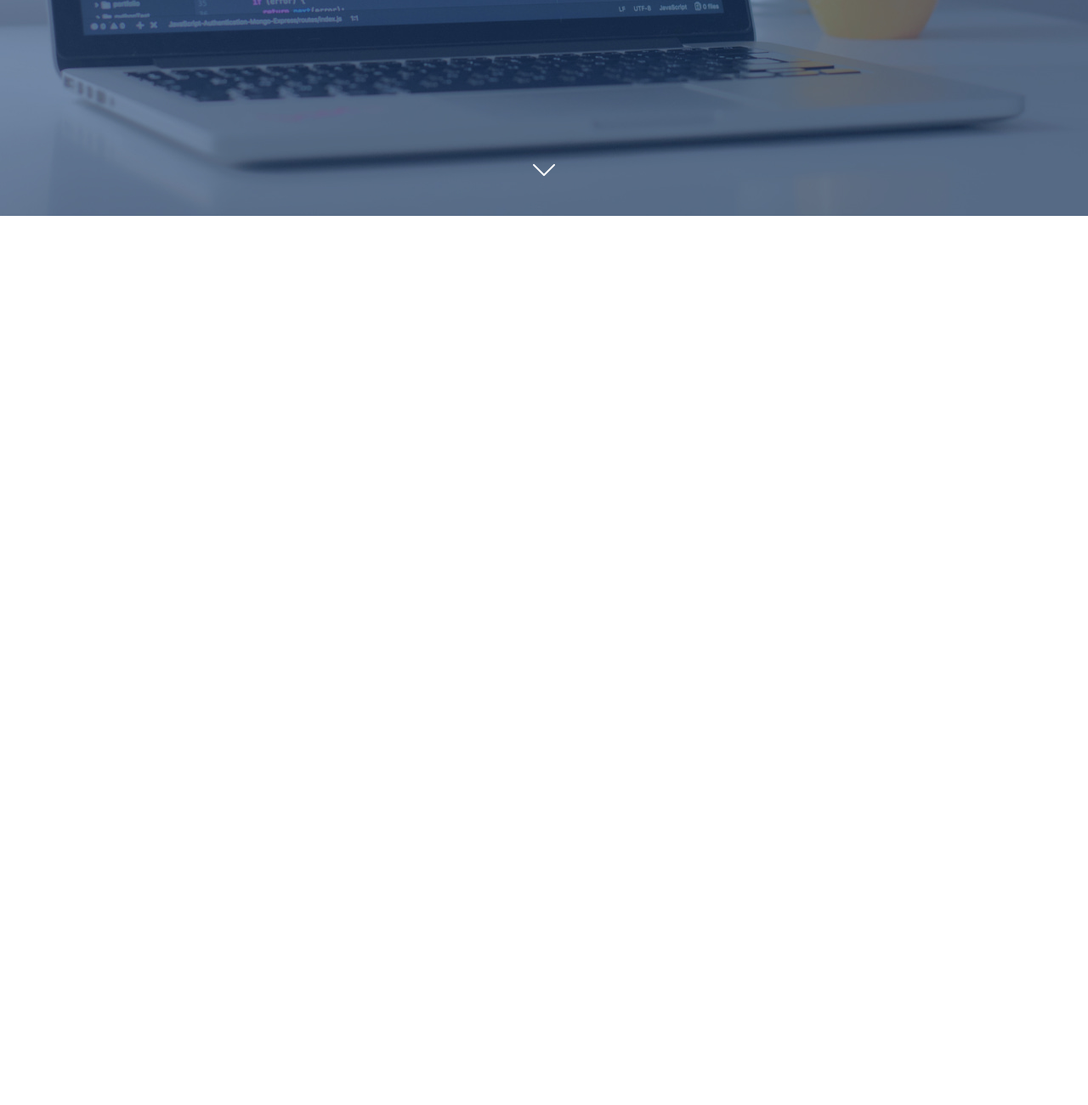
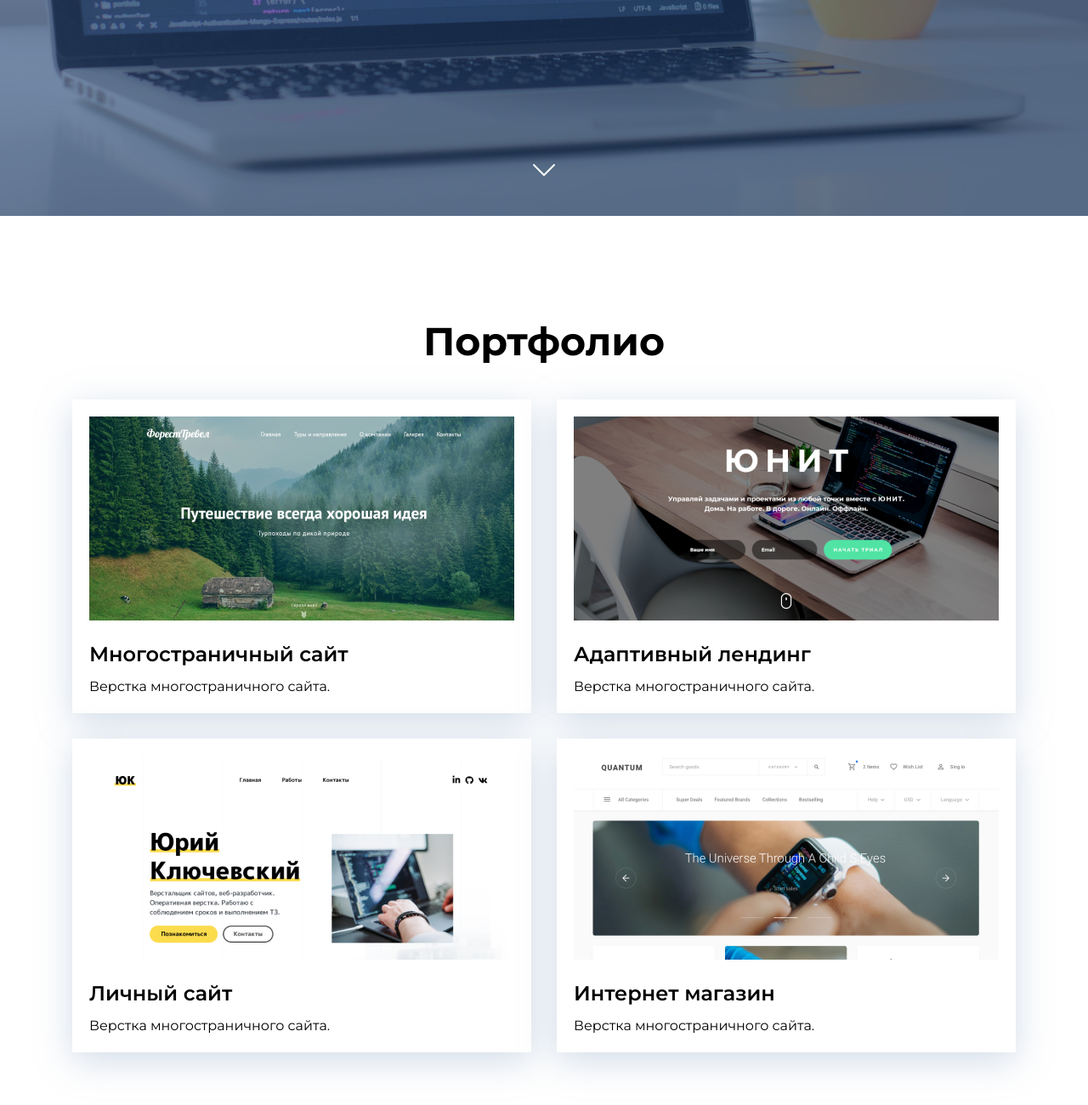
Before and after one commit to DmitriyFox/portfolio, a website: page index.html in a window 1280 px wide. Shown: the part 546-1846 px from the top of the page at 85% size. Before the commit the page ends 800 px from the top, so only its background shows below. Drawn offline with Linux system fonts and the light colour scheme.

Commit message:
create portfolio block.

```diff
--- a/css/main.css
+++ b/css/main.css
@@ -1,7 +1,16 @@
+* {
+  box-sizing: border-box;
+}
 body {
   margin: 0;
   font-family: "Montserrat", sans-serif;
 }
+.container {
+  max-width: 1110px;
+  margin: 0 auto;
+}
+/* header */
+
 .header {
   position: relative;
 
@@ -28,14 +37,14 @@ body {
   background-size: cover;
 }
 .header-title {
-  font-weight: bold;
+  font-weight: 700;
   font-size: 56px;
   line-height: 130%;
   text-align: center;
   color: #ffffff;
 }
 .header-subtitle {
-  font-weight: bold;
+  font-weight: 700;
   font-size: 16px;
   line-height: 150%;
   text-align: center;
@@ -52,3 +61,51 @@ body {
   left: 50%;
   transform: translate(-50%, 0);
 }
+/* // header */
+
+.portfolio {
+  padding-top: 80px;
+  padding-bottom: 115px;
+}
+.portfolio-header {
+  font-weight: 700;
+  font-size: 46px;
+  line-height: 130%;
+  text-align: center;
+  color: #000000;
+}
+.portfolio-cards-wrapper {
+  display: flex;
+  flex-wrap: wrap;
+  justify-content: space-between;
+}
+.card {
+  max-width: 540px;
+  margin-bottom: 30px;
+  padding: 20px;
+  background-color: #fff;
+  box-shadow: 0px 10px 40px rgba(126, 155, 189, 0.35);
+}
+.card:last-child,
+.card:nth-last-child(2) {
+  margin-bottom: 0;
+}
+.card-img {
+  margin-bottom: 20px;
+}
+.card-title {
+  margin: 0;
+  margin-bottom: 13px;
+  font-weight: 600;
+  font-size: 24px;
+  line-height: 130%;
+  color: #000000;
+}
+.card p {
+  margin: 0;
+  font-size: 16px;
+  line-height: 130%;
+  color: #000000;
+}
+
+/* // portfolio */
--- a/index.html
+++ b/index.html
@@ -17,7 +17,44 @@
     <div class="header">
         <h1 class="header-title">Дмитрий Лисин</h1>
         <p class="header-subtitle">фрилансер, веб-разработчик, создание сайтов</p>
-        <img class="header-arrow" src="./img/header/header-arrow.svg" alt="arrow">
+        <div class="header-arrow">
+            <img src="./img/header/chevron-down.svg" alt="Arrow">
+        </div>
+    </div>
+    <!-- // header -->
+
+    <div class="portfolio">
+        <div class="container">
+            <h2 class="portfolio-header">Портфолио</h2>
+
+            <div class="portfolio-cards-wrapper">
+                <!-- // card -->
+                <div class="card">
+                    <img class="card-img" src="./img/portfolio/forest.jpg" alt="forest site">
+                    <h3 class="card-title">Многостраничный сайт</h3>
+                    <p>Верстка многостраничного сайта.</p>
+                </div>
+                <!-- // card -->
+                <div class="card">
+                    <img class="card-img" src="./img/portfolio/unit.jpg" alt="forest site">
+                    <h3 class="card-title">Адаптивный лендинг</h3>
+                    <p>Верстка многостраничного сайта.</p>
+                </div>
+                <!-- // card -->
+                <div class="card">
+                    <img class="card-img" src="./img/portfolio/portfolio.jpg" alt="forest site">
+                    <h3 class="card-title">Личный сайт</h3>
+                    <p>Верстка многостраничного сайта.</p>
+                </div>
+                <!-- // card -->
+                <div class="card">
+                    <img class="card-img" src="./img/portfolio/quantum.jpg" alt="forest site">
+                    <h3 class="card-title">Интернет магазин</h3>
+                    <p>Верстка многостраничного сайта.</p>
+                </div>
+                <!-- // card  -->
+            </div>
+        </div>
     </div>
 
 </body>
```
Also changed, not shown: img/header/chevron-down.svg (renamed from img/header/header-arrow.svg), img/portfolio/forest.jpg (added), img/portfolio/portfolio.jpg (added), img/portfolio/quantum.jpg (added), img/portfolio/unit.jpg (added).
